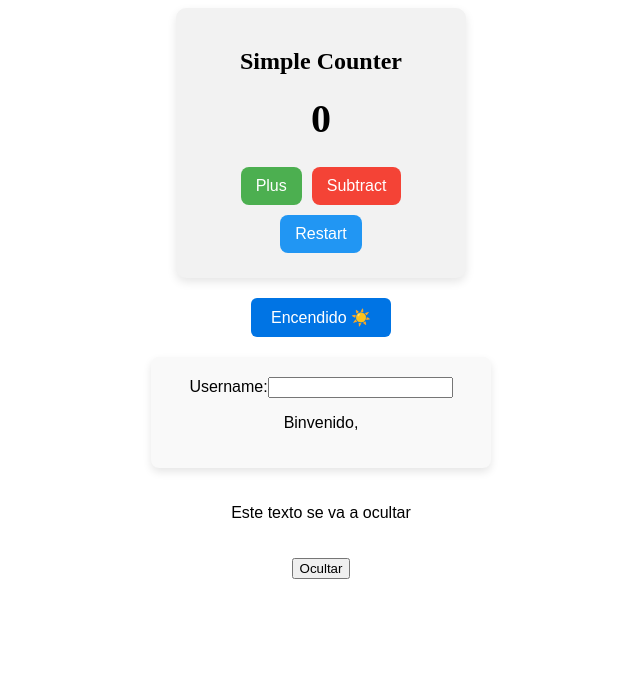
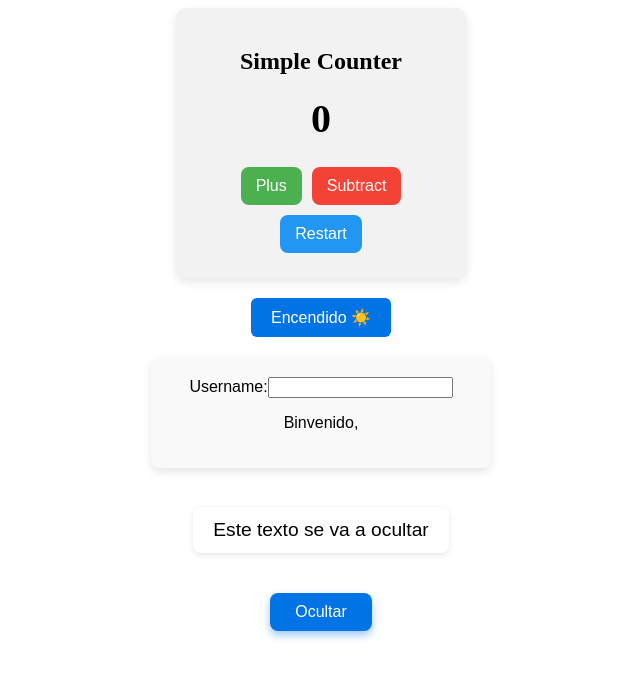
Before and after one commit to Fernando-Herrero/useState-react, a React (Vite) app: page / in a window 1280 px wide. Shown: the top 678 px of the page, without its empty margins (319-959 px from the left). Built offline with nearby package versions, Linux system fonts and the light colour scheme.

Commit message:
style(ShowHide): improve styles in this component

```diff
--- a/src/components/ShowHide/ShowHide.css
+++ b/src/components/ShowHide/ShowHide.css
@@ -7,5 +7,30 @@
 	align-items: center;
 	gap: 20px;
 	font-family: Arial, sans-serif;
-    margin: 20px 0;
+	margin: 20px 0;
 }
+.container-show-hide p {
+	font-size: 1.2rem;
+	margin-bottom: 20px;
+	background: #ffffff;
+	padding: 12px 20px;
+	border-radius: 8px;
+	box-shadow: 0 2px 6px rgba(0, 0, 0, 0.1);
+}
+
+.container-show-hide button {
+	padding: 10px 25px;
+	font-size: 1rem;
+	color: white;
+	background-color: #0074e4;
+	border: none;
+	border-radius: 8px;
+	cursor: pointer;
+	transition: background-color 0.25s ease;
+	user-select: none;
+	box-shadow: 0 4px 8px rgba(0, 116, 228, 0.4);
+}
+
+.container-show-hide button:hover {
+	background-color: #005bb5;
+}
```
